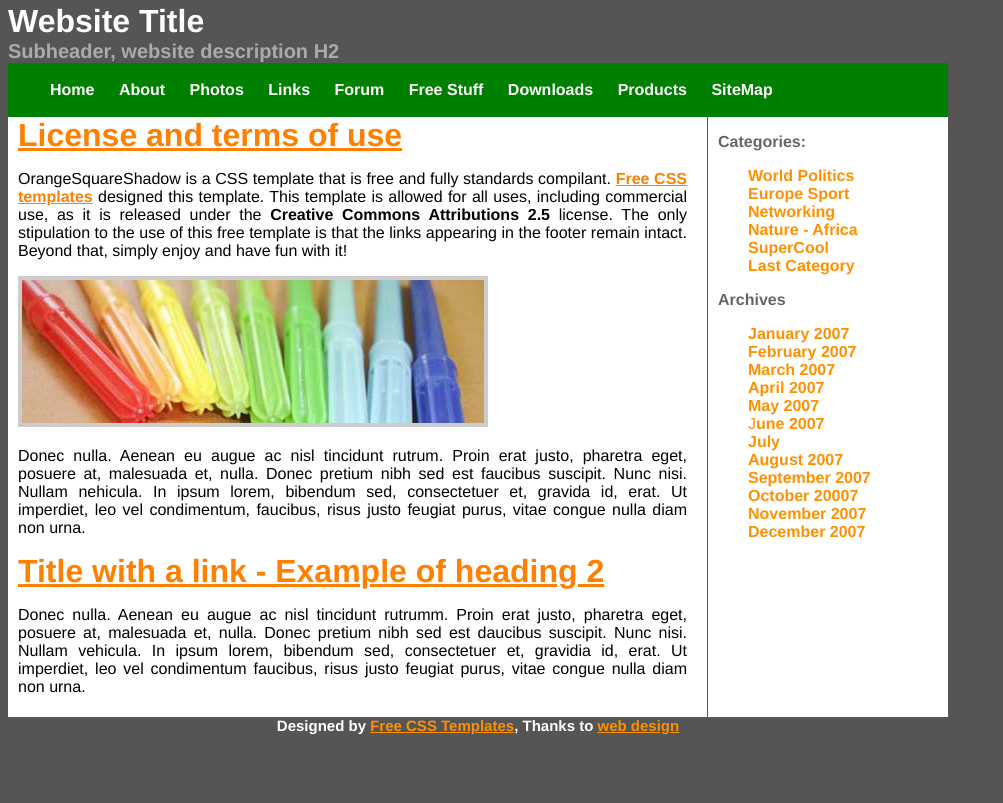
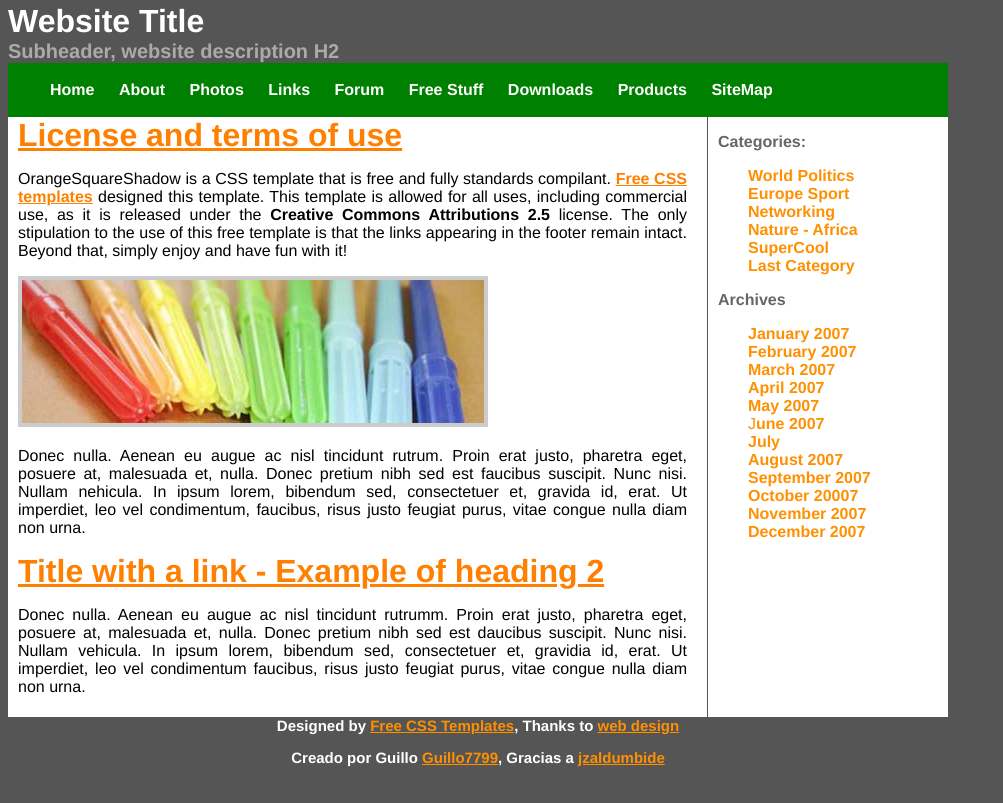
Before and after one commit to Guillo7799/Prueba-Fundamentos, a plain HTML site: page index.html in a window 1280 px wide. Shown: the part 805-1608 px from the top of the page, without its empty margins (0-1003 px from the left). Drawn offline with Linux system fonts and the light colour scheme.

Commit message:
Update index.html
Modificación en la parte de autoría

```diff
--- a/index.html
+++ b/index.html
@@ -139,6 +139,7 @@
 				</ul>
 			</div>
 		<h3 align="center">Designed by <a href="">Free CSS Templates</a>, Thanks to <a href="">web design</a></h3>
+		<h3 align="center">Creado por Guillo <a href="">Guillo7799</a>, Gracias a <a href="">jzaldumbide</a></h3>
 	</div>
 
 </body>
```
